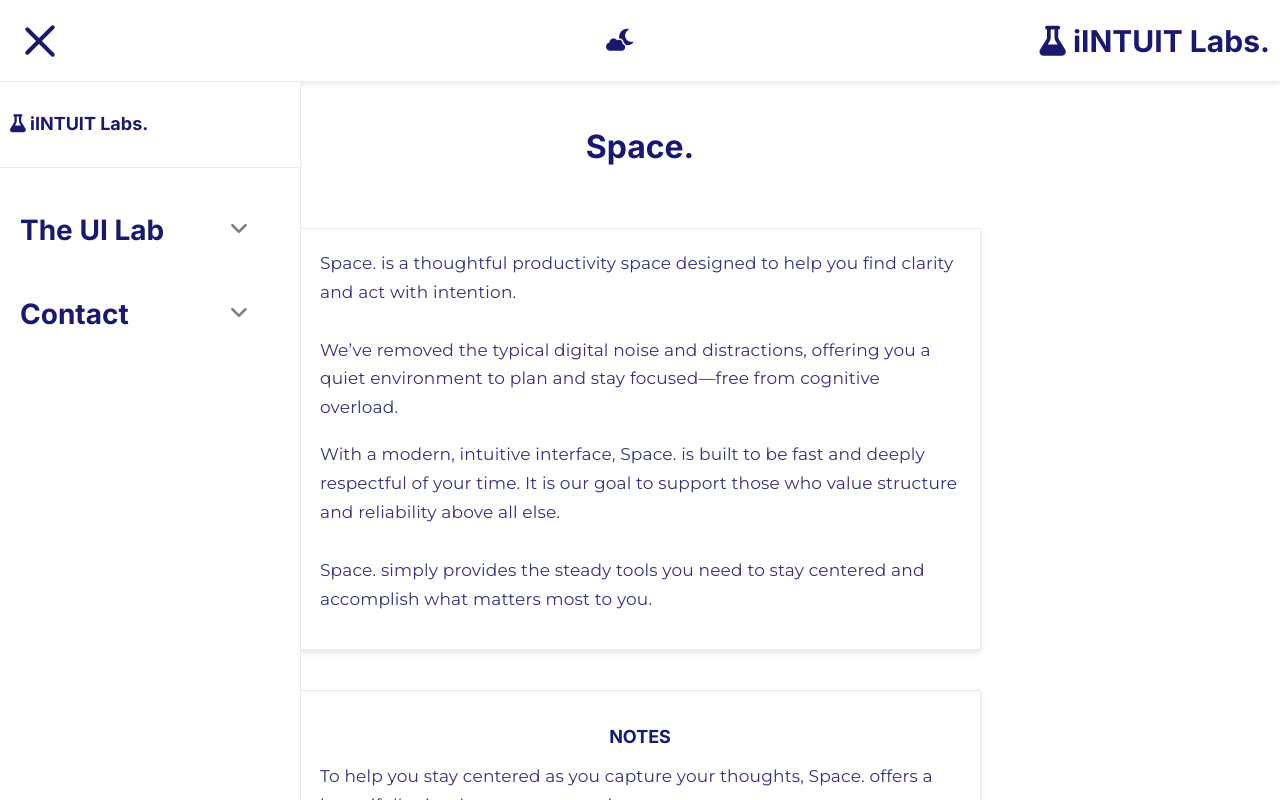
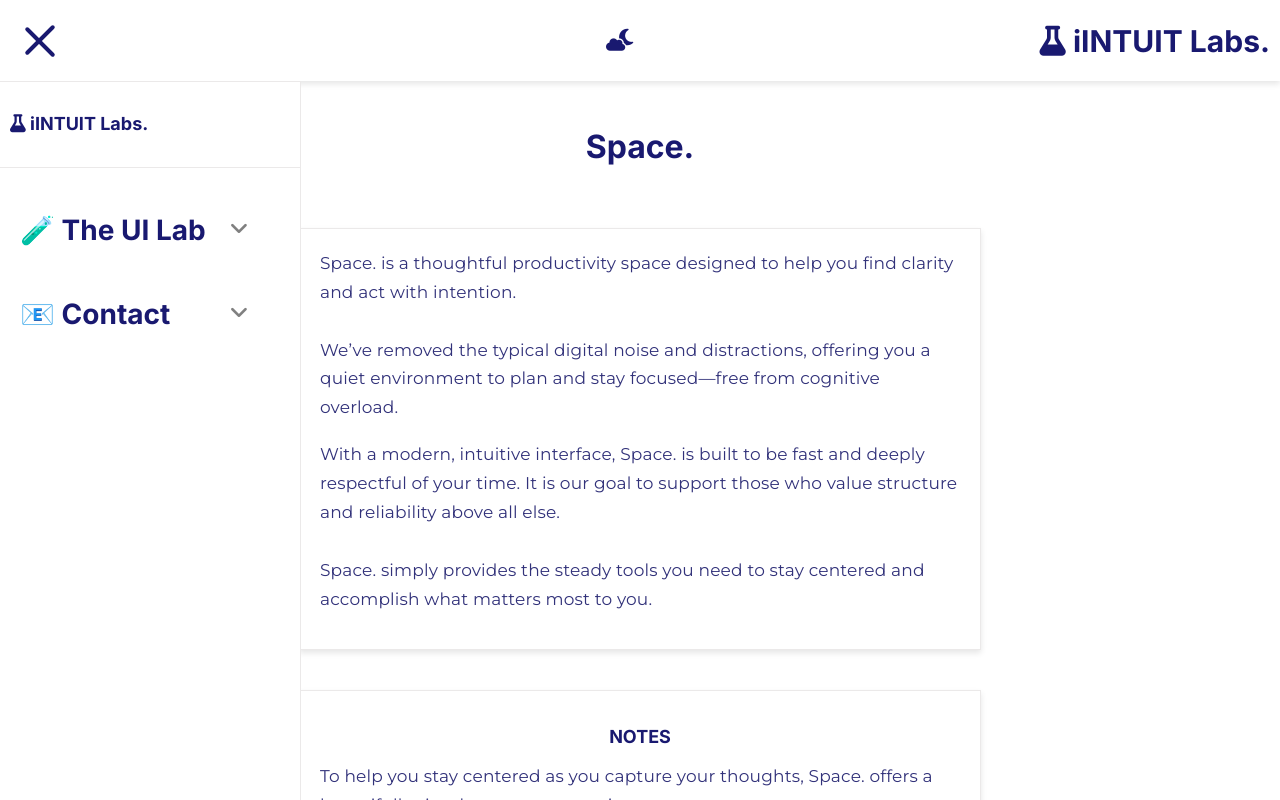
Before and after one commit to abk2191/aphelion-labs, a React (Vite) app: page /aphelion-labs/andromeda in a window 1280 px wide. Both pictures are taken after a click on the button 40 px from the left and 40 px from the top of the page. Shown: the top 800 px of the page. Built offline with nearby package versions, Linux system fonts and the light colour scheme; a web font is replaced by a local one.

Commit message:
New Update

```diff
--- a/src/Sidebar.jsx
+++ b/src/Sidebar.jsx
@@ -93,7 +93,7 @@ function Sidebar({
         <div className="sidebar-items">
           <div className="menu-item">
             <p onClick={() => toggleMenu("ui")} style={{ cursor: "pointer" }}>
-              The UI Lab
+              🧪 The UI Lab
             </p>
             <button className="toggle-button" onClick={() => toggleMenu("ui")}>
               <i
@@ -131,6 +131,18 @@ function Sidebar({
                   ✨ Proxima Calculator
                 </p>
               </div>
+              <div className="menu-items">
+                <p
+                  onClick={() => {
+                    navigate("/ProximaCalculator");
+                    onClose(); // Close sidebar after navigation
+                  }}
+                  style={{ cursor: "pointer" }}
+                  className="calculator-menu-text"
+                >
+                  ✨ ScratchPad Native
+                </p>
+              </div>
             </div>
           </div>
 
@@ -139,7 +151,7 @@ function Sidebar({
               style={{ cursor: "pointer" }}
               onClick={() => toggleMenu("contact")}
             >
-              Contact
+              📧 Contact
             </p>
             <button
               className="toggle-button"
```
